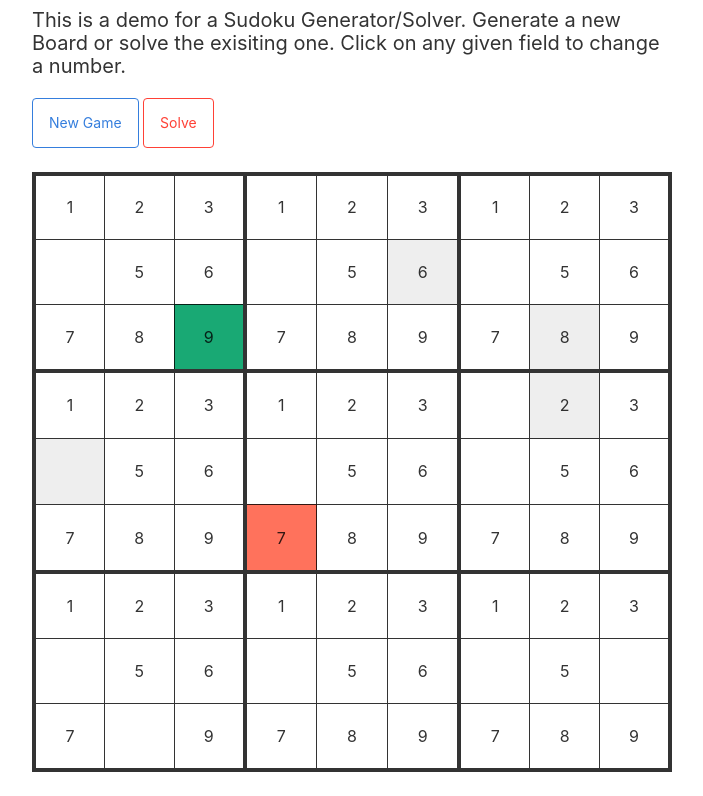
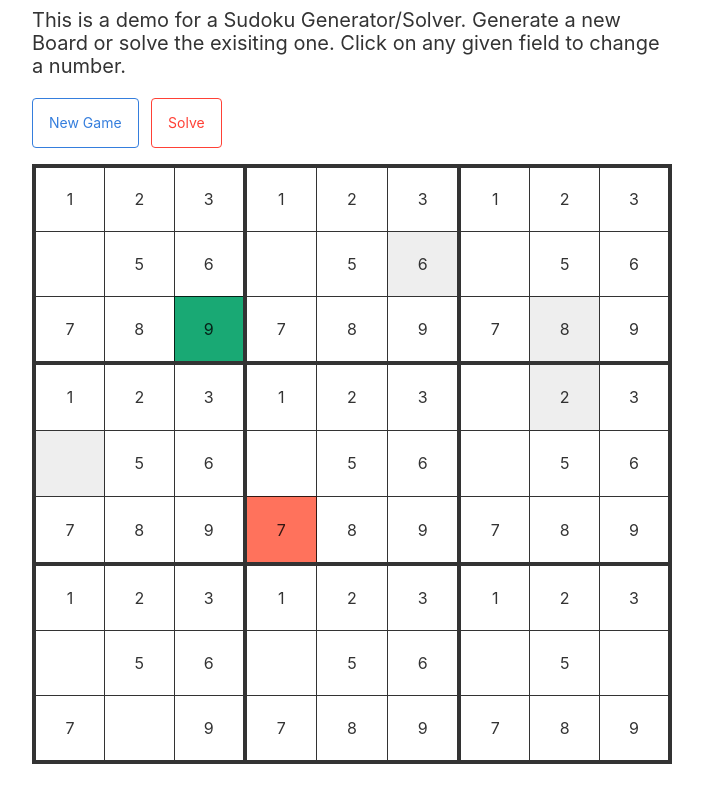
Before and after one commit to marlonfeh/sudoku-game, a website with bundled scripts: page public/index.html in a window 1280 px wide. Shown: the part 111-907 px from the top of the page, without its empty margins (288-991 px from the left). Before the commit the page ends 883 px from the top, so only its background shows below. Built offline with nearby package versions, Linux system fonts and the light colour scheme.

Commit message:
minor changes

```diff
--- a/public/index.html
+++ b/public/index.html
@@ -8,7 +8,7 @@
     <link rel="stylesheet" href="../src/styles.css" />
   </head>
   <body class="w-100 sans-serif black-80">
-    <div id="container" class="w-50 center">
+    <div id="container" class="w-50 center pb4">
       <div class="header">
         <div>
           <h1 class="f1">Sudoku Game</h1>
@@ -20,11 +20,11 @@
             number.
           </p>
         </div>
-        <div class="button-div mt3">
-          <a class="new-btn f6 link br2 ba ph3 pv3 mb2 dib blue" href="#0"
+        <div class="button-div mt3 mb3">
+          <a class="new-btn f6 link br2 ba ph3 pv3 mr2 dib blue" href="#0"
             >New Game</a
           >
-          <a class="solve-btn f6 link br2 ba ph3 pv3 mb2 dib red" href="#0"
+          <a class="solve-btn f6 link br2 ba ph3 pv3 dib red" href="#0"
             >Solve</a
           >
         </div>
```
Also changed, not shown: 1 other file.
